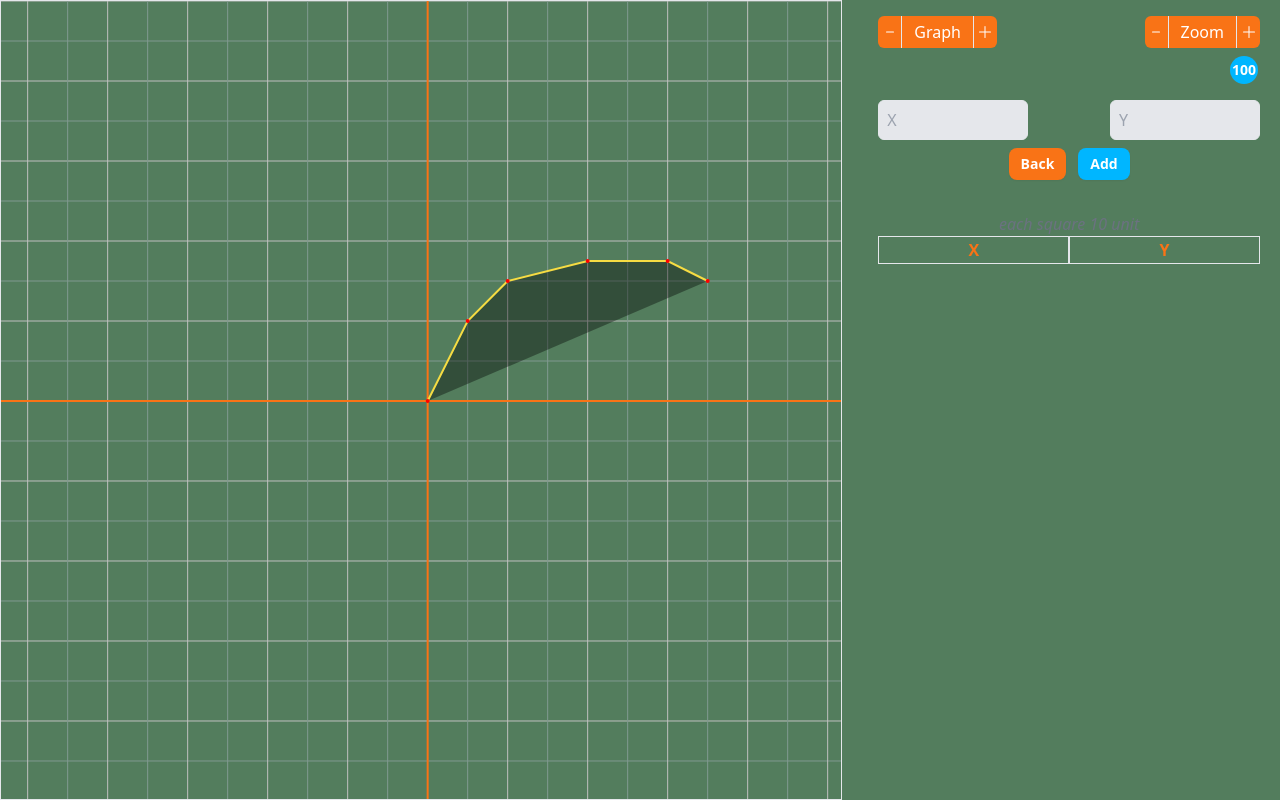
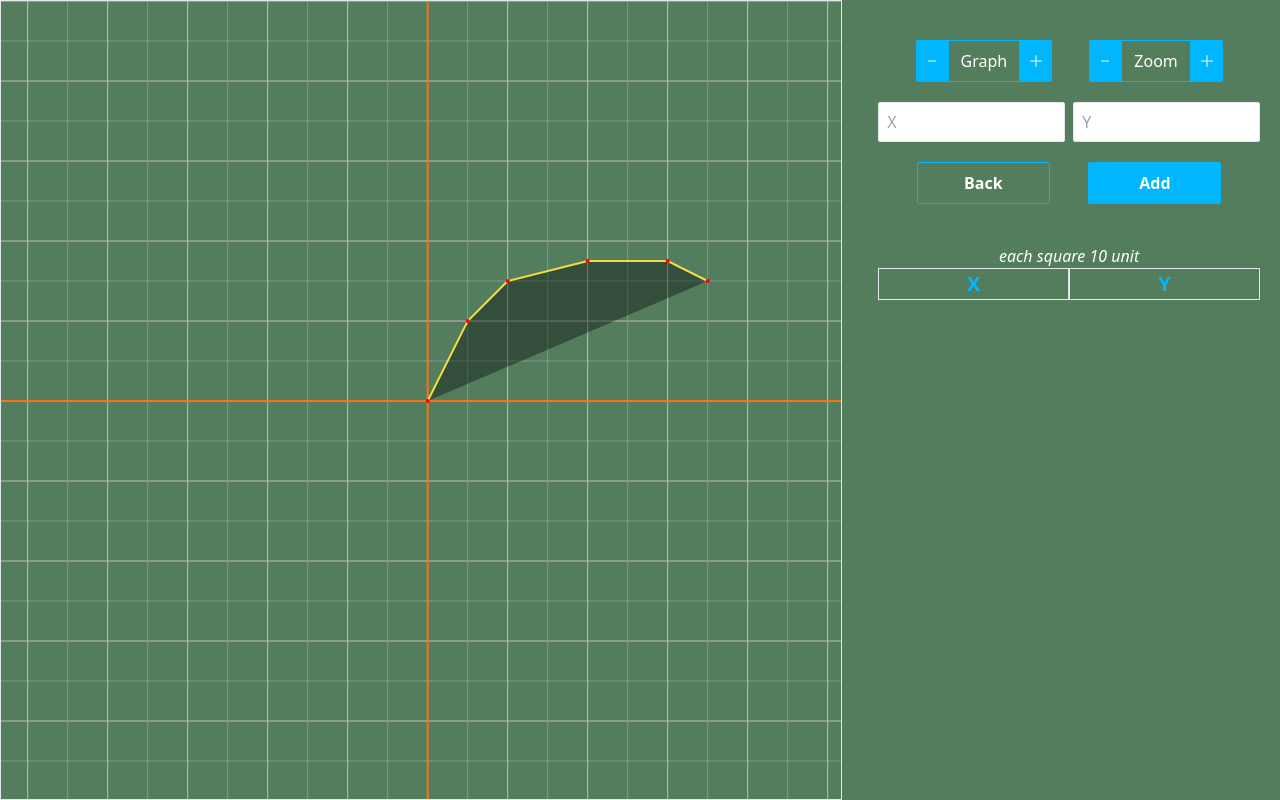
Before and after one commit to EmranAli-15/graph-generator, a React (Vite) app: page / in a window 1280 px wide. Built offline with nearby package versions, Linux system fonts and the light colour scheme.

Commit message:
UI updated

```diff
--- a/src/Graph.jsx
+++ b/src/Graph.jsx
@@ -114,7 +114,7 @@ const Graph = () => {
 
 
     return (
-        <div className="">
+        <div>
             <div className="flex flex-col md:flex-row justify-between gap-x-4">
 
                 {/* style={{ height: fixedH + "px", width: fixedW + "px" }} */}
@@ -184,17 +184,17 @@ const Graph = () => {
 
 
 
-                <section className="md:w-1/3 px-5">
-                    <div className="flex items-center justify-between mt-4">
+                <section className="md:w-1/3 p-5">
+                    <div className="flex items-center justify-evenly mt-5">
                         <div className="flex items-center justify-center text-white">
                             <button
-                                className="bg-orange-500 flex items-center justify-center py-2 w-6 border-r outline-none rounded-l-md active:scale-90"
+                                className="btnLeft"
                                 onClick={() => handleGraphSize(1.2)}>
                                 <BsDash />
                             </button>
-                            <span className="py-1 px-3 bg-orange-500">Graph</span>
+                            <span className="py-2 px-3 border border-[#00b6ff]">Graph</span>
                             <button
-                                className="bg-orange-500 flex justify-center items-center py-2 w-6 border-l outline-none rounded-r-md active:scale-90"
+                                className="btnRight"
                                 onClick={() => handleGraphSize(0.8)}>
                                 <BsPlusLg />
                             </button>
@@ -202,55 +202,58 @@ const Graph = () => {
 
                         <div className="flex items-center justify-center text-white">
                             <button
-                                className="bg-orange-500 flex items-center justify-center py-2 w-6 border-r outline-none rounded-l-md active:scale-90"
+                                className="btnLeft"
                                 onClick={() => setAfterZoom(afterZoom - 10)}>
                                 <BsDash />
                             </button>
-                            <span className="py-1 px-3 bg-orange-500">Zoom</span>
+                            <span className="py-2 px-3 border border-[#00b6ff]">Zoom</span>
                             <button
-                                className="bg-orange-500 flex justify-center items-center py-2 w-6 border-l outline-none rounded-r-md active:scale-90"
+                                className="btnRight"
                                 onClick={() => setAfterZoom(afterZoom + 10)}>
                                 <BsPlusLg />
                             </button>
                         </div>
+
+
+
+                        {/* Back the actual size of zoomed content */}
+                        {/* <div>
+                            <button className="text-sm font-semibold size-7 rounded-full text-center text-white bg-info" onClick={() => setAfterZoom(100)}>
+                                100
+                            </button>
+                        </div> */}
                     </div>
 
-                    <div className="flex justify-end mb-4 mr-[2px] mt-2">
-                        <button className="text-sm font-semibold size-7 rounded-full text-center text-white bg-info" onClick={() => setAfterZoom(100)}>
-                            100
-                        </button>
-                    </div>
-
-                    <div>
+                    <div className="mt-5">
                         <div>
-                            <div className="flex justify-between mb-2">
-                                <input value={xAxis} onChange={(e) => setXAxis(Number(e.target.value))} type="number" placeholder="X" className="border text-black outline-none px-2 h-10 rounded-md w-[150px] bg-gray-200" />
-                                <input value={yAxis} onChange={(e) => setYAxis(Number(e.target.value))} type="number" placeholder="Y" className="border text-black outline-none px-2 h-10 rounded-md w-[150px] bg-gray-200" />
+                            <div className="flex justify-between mb-2 gap-x-2">
+                                <input value={xAxis} onChange={(e) => setXAxis(Number(e.target.value))} type="number" placeholder="X" className="border text-black outline-none px-2 h-10 rounded-sm w-full bg-white" />
+                                <input value={yAxis} onChange={(e) => setYAxis(Number(e.target.value))} type="number" placeholder="Y" className="border text-black outline-none px-2 h-10 rounded-sm w-full bg-white" />
                             </div>
                         </div>
 
-                        <div className="flex justify-center gap-x-3">
-                            <button onClick={handleBack} className="btn btn-sm text-white border-0 bg-orange-500">Back</button>
-                            <button onClick={handleNewData} className="btn btn-sm text-white border-0 btn-info">Add</button>
+                        <div className="flex justify-evenly mt-5">
+                            <button onClick={handleBack} className="myBtn">Back</button>
+                            <button onClick={handleNewData} className="myBtn bg-[#00b6ff]">Add</button>
                         </div>
                     </div>
 
 
-                    <div className="mt-8">
-                        <div className="text-center text-gray-500">
+                    <div className="mt-10">
+                        <div className="text-center text-white">
                             <em>each square 10 unit</em>
                         </div>
                         <table className="w-full">
                             <tbody>
-                                <tr className="flex justify-between text-orange-500">
+                                <tr className="flex justify-between text-xl text-[#00b6ff]">
                                     <th className="border w-full">X</th>
                                     <th className="border w-full">Y</th>
                                 </tr>
                                 {
                                     myData.map((obj, index) => {
-                                        return <tr key={index} className={`${index & 1 && "bg-slate-100"} flex justify-between`}>
-                                            <td className="border w-full px-2 text-green-600 font-semibold">{obj.x}</td>
-                                            <td className="border w-full px-2 text-green-600 font-semibold">{-(obj.y)}</td>
+                                        return <tr key={index} className={`${index & 1 && "bg-[#00b6ff]"} flex justify-between`}>
+                                            <td className="border border-t-0 w-full px-2 text-xl text-white font-semibold">{obj.x}</td>
+                                            <td className="border border-t-0 w-full px-2 text-xl text-white font-semibold">{-(obj.y)}</td>
                                         </tr>
                                     })
                                 }
--- a/src/index.css
+++ b/src/index.css
@@ -6,8 +6,22 @@ body {
   background-color: #537D5D;
   min-height: 100vh;
   min-width: 100vw;
-};
+}
+
+;
 
 ::-webkit-scrollbar {
   width: 0;
 }
+
+.btnLeft {
+  @apply bg-[#00b6ff] border border-[#00b6ff] flex items-center justify-center py-3 w-8 outline-none rounded-l-sm active:scale-90
+}
+
+.btnRight {
+  @apply bg-[#00b6ff] border border-[#00b6ff] flex justify-center items-center py-3 w-8 outline-none rounded-r-sm active:scale-90
+}
+
+.myBtn {
+  @apply border border-[#00b6ff] rounded-sm text-white font-bold w-[133px] py-2 px-5 active:scale-90
+}
```
